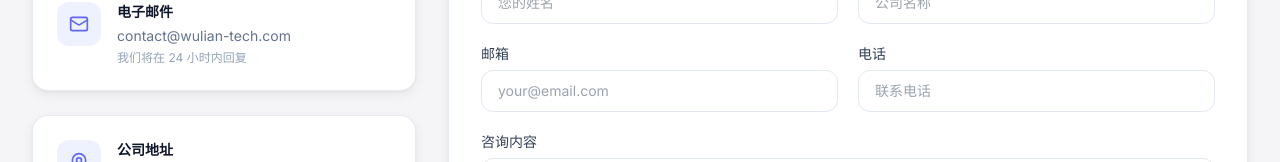
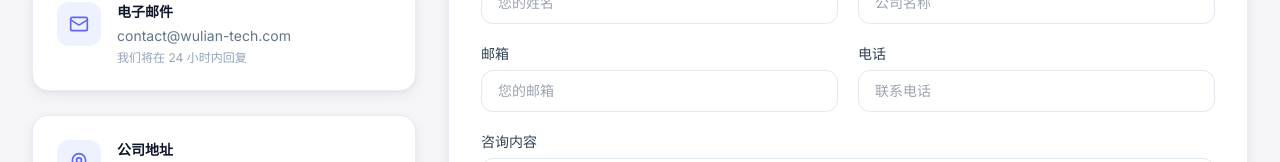
Before and after one commit to JevonsGuo/WuLianWeb, a Next.js app: page /contact in a window 1280 px wide. Shown: the part 607-769 px from the top of the page. Built offline with nearby package versions, Linux system fonts and the light colour scheme.

Commit message:
Update send message email address

```diff
--- a/src/app/(public)/contact/page.tsx
+++ b/src/app/(public)/contact/page.tsx
@@ -78,7 +78,7 @@ export default function ContactPage() {
               <p className="text-surface-400 text-sm mb-8">填写以下表单，我们的团队会尽快与您取得联系</p>
 
               <form
-                action="https://formsubmit.co/contact@wulian-tech.com"
+                action="https://formsubmit.co/crab@gyfolk.com"
                 method="POST"
                 className="space-y-5"
               >
@@ -112,7 +112,7 @@ export default function ContactPage() {
                       name="email"
                       required
                       className="w-full px-4 py-2.5 border border-surface-200 rounded-xl text-sm focus:ring-2 focus:ring-brand-500 focus:border-brand-500 outline-none transition-shadow"
-                      placeholder="your@email.com"
+                      placeholder="您的邮箱"
                     />
                   </div>
                   <div>
```
